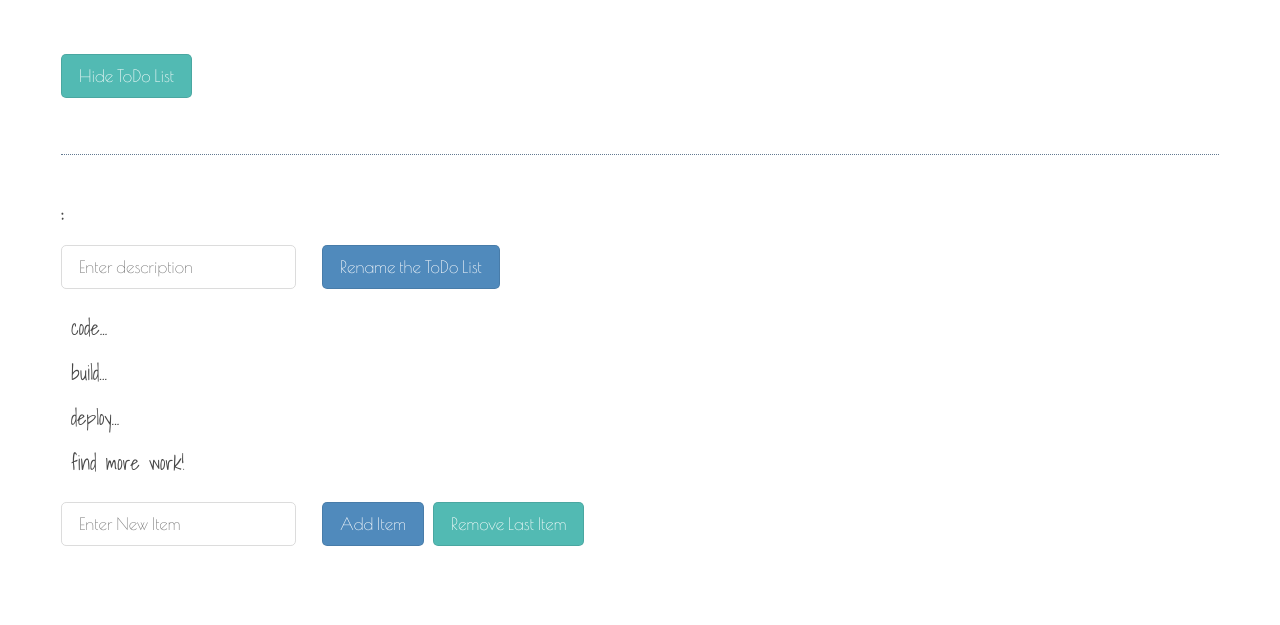
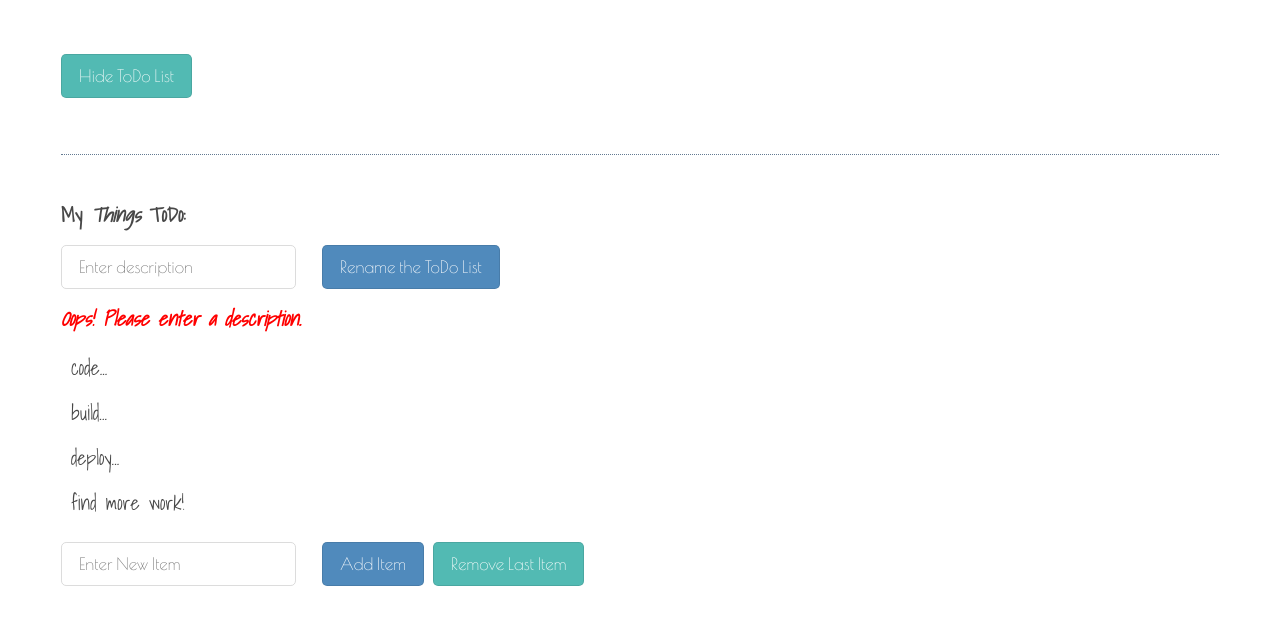
Before and after one commit to devops4fun/myToDoList, a plain HTML site: page index.html in a window 1280 px wide. Both pictures are taken after a click on the button "Rename the ToDo List". Shown: the part 149-774 px from the top of the page. Drawn offline with nearby package versions, Linux system fonts and the light colour scheme.

Commit message:
fixed the rename description button to show warning message when no input is provided

```diff
--- a/index.html
+++ b/index.html
@@ -27,6 +27,7 @@
     <p class="description">My <strong><em>Things</em></strong> ToDo:</p>
     <input type="text" class="description" placeholder="Enter description">
     <button class="description">Rename the ToDo List</button>
+    <p class="descriptionButtonWarning"><em>Oops! Please enter a description.</em></p>
 
     <ul id='mylist'>
       <li>code...</li>
--- a/js/app.js
+++ b/js/app.js
@@ -7,11 +7,13 @@ const addItemInput = document.querySelector('input.addItemInput');
 const addItemButton = document.querySelector('button.addItemButton');
 const removeItemButton = document.querySelector('button.removeItemButton');
 const addItemButtonWarning = document.querySelector('p.addItemButtonWarning');
+const descriptionButtonWarning = document.querySelector('p.descriptionButtonWarning');
 const mouseEnter = document.getElementById('mylist');
 const mouseOut = document.getElementById('mylist');
 
 //hide the add item warning button
 addItemButtonWarning.style.display = 'none';
+descriptionButtonWarning.style.display = 'none';
 
 toggleList.addEventListener('click', () =>{
             if(listDiv.style.display == 'none') {
@@ -24,9 +26,15 @@ toggleList.addEventListener('click', () =>{
                     }
                             });
 descriptionButton.addEventListener('click', () => {
-                        descriptionP.innerHTML = descriptionInput.value + ':'
-                                   descriptionInput.value = '';
+                        if(!(descriptionInput.value == '' )){
+                                  descriptionButtonWarning.style.display = 'none';
+                                  descriptionP.innerHTML = descriptionInput.value + ':'
+                                  descriptionInput.value = '';
+                        }else{
+                              descriptionButtonWarning.style.color = 'Red';
+                              descriptionButtonWarning.style.display = 'block';
 
+                        }
                                    });
 
 addItemButton.addEventListener('click', () => {
```
